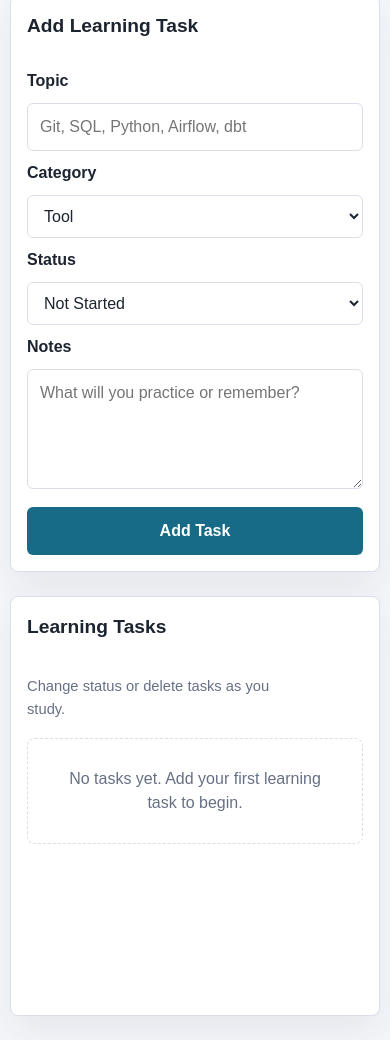
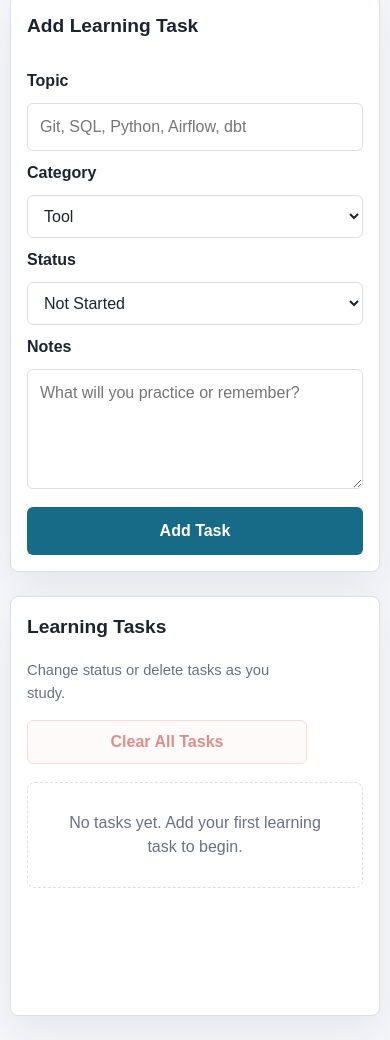
Before and after one commit to chuck93xn/personal-data-engineering-learning-tracker, a plain HTML site: page index.html in a window 390 px wide. Shown: the part 612-1652 px from the top of the page. Drawn offline with Linux system fonts and the light colour scheme.

Commit message:
feat: add clear all button

```diff
--- a/app.js
+++ b/app.js
@@ -4,6 +4,7 @@ const STATUS_OPTIONS = ["Not Started", "In Progress", "Done"];
 const taskForm = document.querySelector("#task-form");
 const taskList = document.querySelector("#task-list");
 const emptyState = document.querySelector("#empty-state");
+const clearTasksButton = document.querySelector("#clear-tasks-button");
 const totalCount = document.querySelector("#total-count");
 const progressCount = document.querySelector("#progress-count");
 const doneCount = document.querySelector("#done-count");
@@ -83,6 +84,18 @@ function deleteTask(taskId) {
   render();
 }
 
+function clearAllTasks() {
+  const confirmed = confirm("Clear all learning tasks? This cannot be undone.");
+
+  if (!confirmed) {
+    return;
+  }
+
+  tasks = [];
+  localStorage.removeItem(STORAGE_KEY);
+  render();
+}
+
 function formatDate(isoDate) {
   return new Intl.DateTimeFormat("en-AU", {
     year: "numeric",
@@ -158,6 +171,7 @@ function renderSummary() {
   totalCount.textContent = tasks.length;
   progressCount.textContent = tasks.filter((task) => task.status === "In Progress").length;
   doneCount.textContent = tasks.filter((task) => task.status === "Done").length;
+  clearTasksButton.disabled = tasks.length === 0;
 }
 
 function render() {
@@ -184,6 +198,7 @@ function handleTaskListChange(event) {
 }
 
 taskForm.addEventListener("submit", addTask);
+clearTasksButton.addEventListener("click", clearAllTasks);
 taskList.addEventListener("click", handleTaskListClick);
 taskList.addEventListener("change", handleTaskListChange);
 
--- a/index.html
+++ b/index.html
@@ -72,8 +72,13 @@
 
       <section class="task-panel" aria-labelledby="task-list-heading">
         <div class="task-panel-header">
-          <h2 id="task-list-heading">Learning Tasks</h2>
-          <p>Change status or delete tasks as you study.</p>
+          <div>
+            <h2 id="task-list-heading">Learning Tasks</h2>
+            <p>Change status or delete tasks as you study.</p>
+          </div>
+          <button id="clear-tasks-button" class="clear-button" type="button" disabled>
+            Clear All Tasks
+          </button>
         </div>
 
         <div id="empty-state" class="empty-state">
--- a/styles.css
+++ b/styles.css
@@ -164,7 +164,7 @@ h2 {
   display: flex;
   justify-content: space-between;
   gap: 16px;
-  align-items: start;
+  align-items: flex-start;
   margin-bottom: 18px;
 }
 
@@ -173,6 +173,26 @@ h2 {
   margin-bottom: 0;
   color: var(--muted);
   font-size: 0.92rem;
+}
+
+.clear-button {
+  min-width: 132px;
+  padding: 9px 12px;
+  border: 1px solid #f3b6b1;
+  border-radius: 6px;
+  color: var(--danger);
+  background: #fff7f6;
+  font-weight: 700;
+  cursor: pointer;
+}
+
+.clear-button:hover:not(:disabled) {
+  background: #ffe7e4;
+}
+
+.clear-button:disabled {
+  cursor: not-allowed;
+  opacity: 0.5;
 }
 
 .empty-state {
@@ -293,6 +313,10 @@ h2 {
   .task-card-header {
     display: grid;
   }
+
+  .clear-button {
+    width: fit-content;
+  }
 }
 
 @media (max-width: 520px) {
@@ -308,7 +332,8 @@ h2 {
   }
 
   .task-actions select,
-  .delete-button {
+  .delete-button,
+  .clear-button {
     width: 100%;
   }
 }
```
